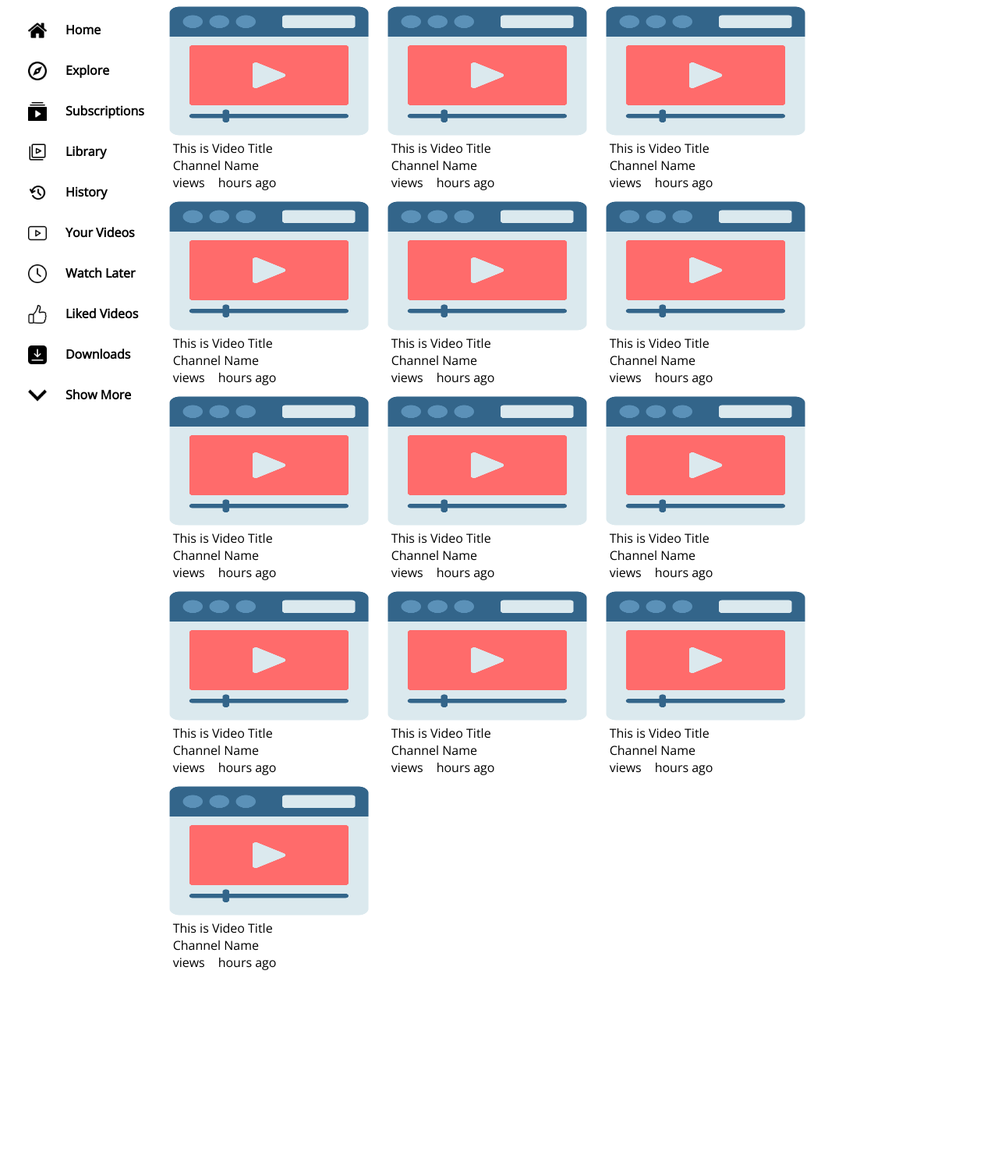
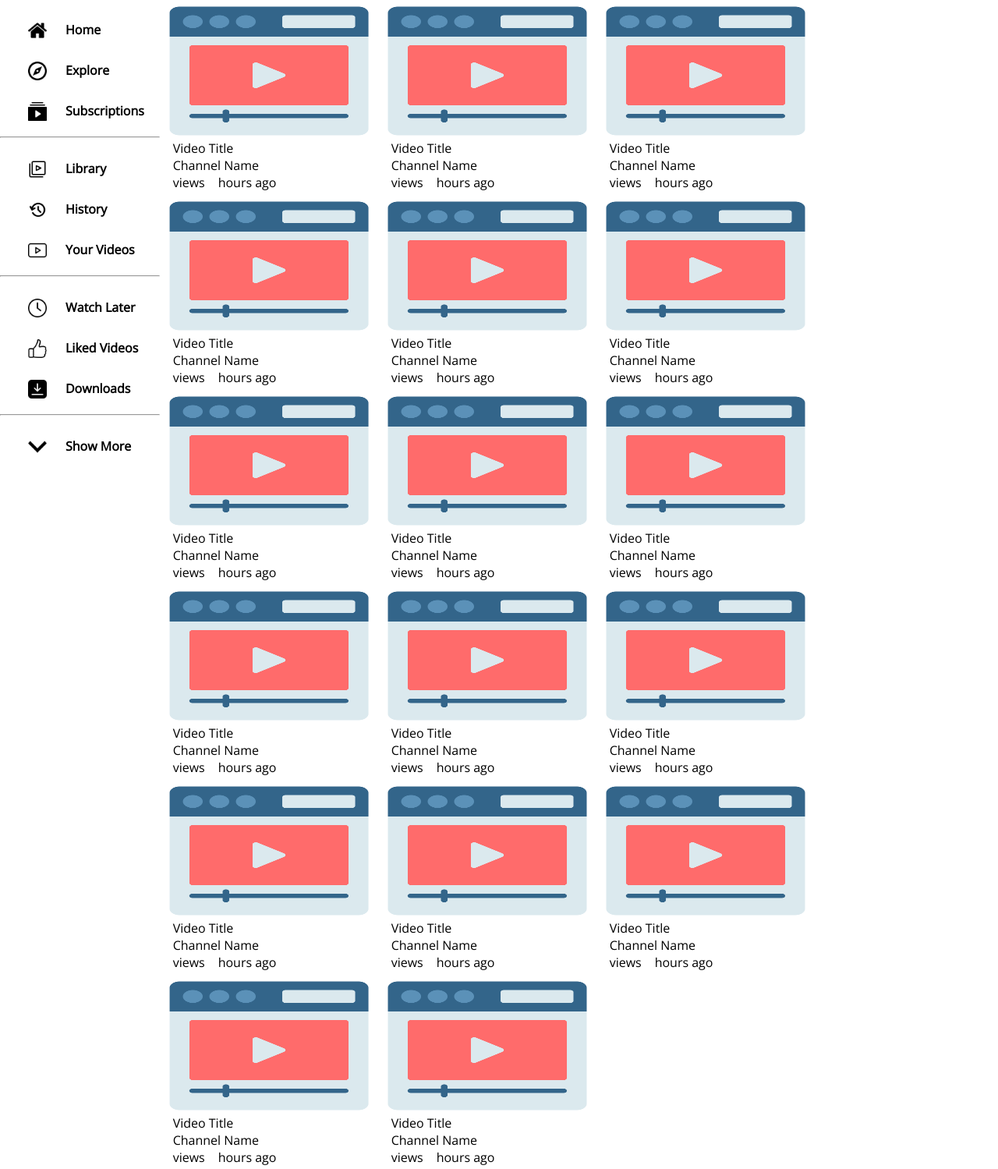
Before and after one commit to akashpal9007/youtube-clone, a plain HTML site: page index.html in a window 1280 px wide. Shown: the part 64-1563 px from the top of the page at 78% size. Before the commit the page ends 1313 px from the top, so only its background shows below. Drawn offline with nearby package versions, Linux system fonts and the light colour scheme.

Commit message:
index.html upated

```diff
--- a/index.html
+++ b/index.html
@@ -55,6 +55,7 @@
                 <img src="img/playlist.png" alt="">
                 <span>Subscriptions</span>
             </div>
+            <hr>
             <div class="option">
                 <img src="img/library.png" alt="">
                 <span>Library</span>
@@ -67,6 +68,7 @@
                 <img src="img/yourvideos.png" alt="">
                 <span>Your Videos</span>
             </div>
+            <hr>
             <div class="option">
                 <img src="img/time.png" alt="">
                 <span>Watch Later</span>
@@ -79,6 +81,7 @@
                 <img src="img/download.png" alt="">
                 <span>Downloads</span>
             </div>
+            <hr>
             <div class="option">
                 <img src="img/expand-button.png" alt="">
                 <span>Show More</span>
@@ -87,7 +90,7 @@
         <main class="content">
             <div class="video">
                 <img src="img/video-marketing.png" alt="">
-                <span>This is Video Title</span>
+                <span>Video Title</span>
                 <span>Channel Name</span>
                 <div class="video-details">
                     <span>views</span>
@@ -96,7 +99,7 @@
             </div>
             <div class="video">
                 <img src="img/video-marketing.png" alt="">
-                <span>This is Video Title</span>
+                <span>Video Title</span>
                 <span>Channel Name</span>
                 <div class="video-details">
                     <span>views</span>
@@ -105,7 +108,7 @@
             </div>
             <div class="video">
                 <img src="img/video-marketing.png" alt="">
-                <span>This is Video Title</span>
+                <span>Video Title</span>
                 <span>Channel Name</span>
                 <div class="video-details">
                     <span>views</span>
@@ -114,7 +117,7 @@
             </div>
             <div class="video">
                 <img src="img/video-marketing.png" alt="">
-                <span>This is Video Title</span>
+                <span>Video Title</span>
                 <span>Channel Name</span>
                 <div class="video-details">
                     <span>views</span>
@@ -123,7 +126,7 @@
             </div>
             <div class="video">
                 <img src="img/video-marketing.png" alt="">
-                <span>This is Video Title</span>
+                <span>Video Title</span>
                 <span>Channel Name</span>
                 <div class="video-details">
                     <span>views</span>
@@ -132,7 +135,7 @@
             </div>
             <div class="video">
                 <img src="img/video-marketing.png" alt="">
-                <span>This is Video Title</span>
+                <span>Video Title</span>
                 <span>Channel Name</span>
                 <div class="video-details">
                     <span>views</span>
@@ -141,7 +144,7 @@
             </div>
             <div class="video">
                 <img src="img/video-marketing.png" alt="">
-                <span>This is Video Title</span>
+                <span>Video Title</span>
                 <span>Channel Name</span>
                 <div class="video-details">
                     <span>views</span>
@@ -150,7 +153,7 @@
             </div>
             <div class="video">
                 <img src="img/video-marketing.png" alt="">
-                <span>This is Video Title</span>
+                <span>Video Title</span>
                 <span>Channel Name</span>
                 <div class="video-details">
                     <span>views</span>
@@ -159,7 +162,7 @@
             </div>
             <div class="video">
                 <img src="img/video-marketing.png" alt="">
-                <span>This is Video Title</span>
+                <span>Video Title</span>
                 <span>Channel Name</span>
                 <div class="video-details">
                     <span>views</span>
@@ -168,7 +171,7 @@
             </div>
             <div class="video">
                 <img src="img/video-marketing.png" alt="">
-                <span>This is Video Title</span>
+                <span>Video Title</span>
                 <span>Channel Name</span>
                 <div class="video-details">
                     <span>views</span>
@@ -177,7 +180,7 @@
             </div>
             <div class="video">
                 <img src="img/video-marketing.png" alt="">
-                <span>This is Video Title</span>
+                <span>Video Title</span>
                 <span>Channel Name</span>
                 <div class="video-details">
                     <span>views</span>
@@ -186,7 +189,7 @@
             </div>
             <div class="video">
                 <img src="img/video-marketing.png" alt="">
-                <span>This is Video Title</span>
+                <span>Video Title</span>
                 <span>Channel Name</span>
                 <div class="video-details">
                     <span>views</span>
@@ -195,13 +198,50 @@
             </div>
             <div class="video">
                 <img src="img/video-marketing.png" alt="">
-                <span>This is Video Title</span>
+                <span>Video Title</span>
                 <span>Channel Name</span>
                 <div class="video-details">
                     <span>views</span>
                     <span>hours ago</span>
                 </div>
             </div>
+            <div class="video">
+                <img src="img/video-marketing.png" alt="">
+                <span>Video Title</span>
+                <span>Channel Name</span>
+                <div class="video-details">
+                    <span>views</span>
+                    <span>hours ago</span>
+                </div>
+            </div>
+            <div class="video">
+                <img src="img/video-marketing.png" alt="">
+                <span>Video Title</span>
+                <span>Channel Name</span>
+                <div class="video-details">
+                    <span>views</span>
+                    <span>hours ago</span>
+                </div>
+            </div>
+            <div class="video">
+                <img src="img/video-marketing.png" alt="">
+                <span>Video Title</span>
+                <span>Channel Name</span>
+                <div class="video-details">
+                    <span>views</span>
+                    <span>hours ago</span>
+                </div>
+            </div>
+            <div class="video">
+                <img src="img/video-marketing.png" alt="">
+                <span>Video Title</span>
+                <span>Channel Name</span>
+                <div class="video-details">
+                    <span>views</span>
+                    <span>hours ago</span>
+                </div>
+            </div>
+
         </main>
     </div>
 </body>
```
